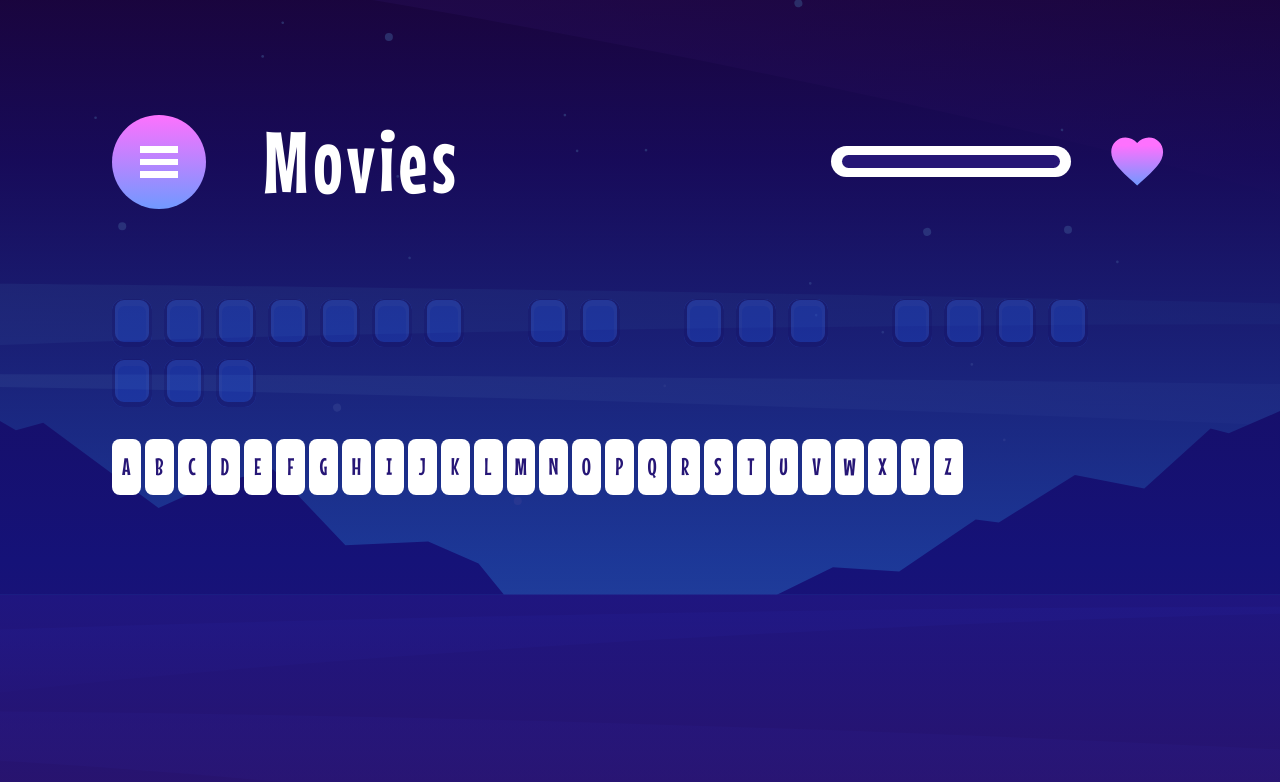
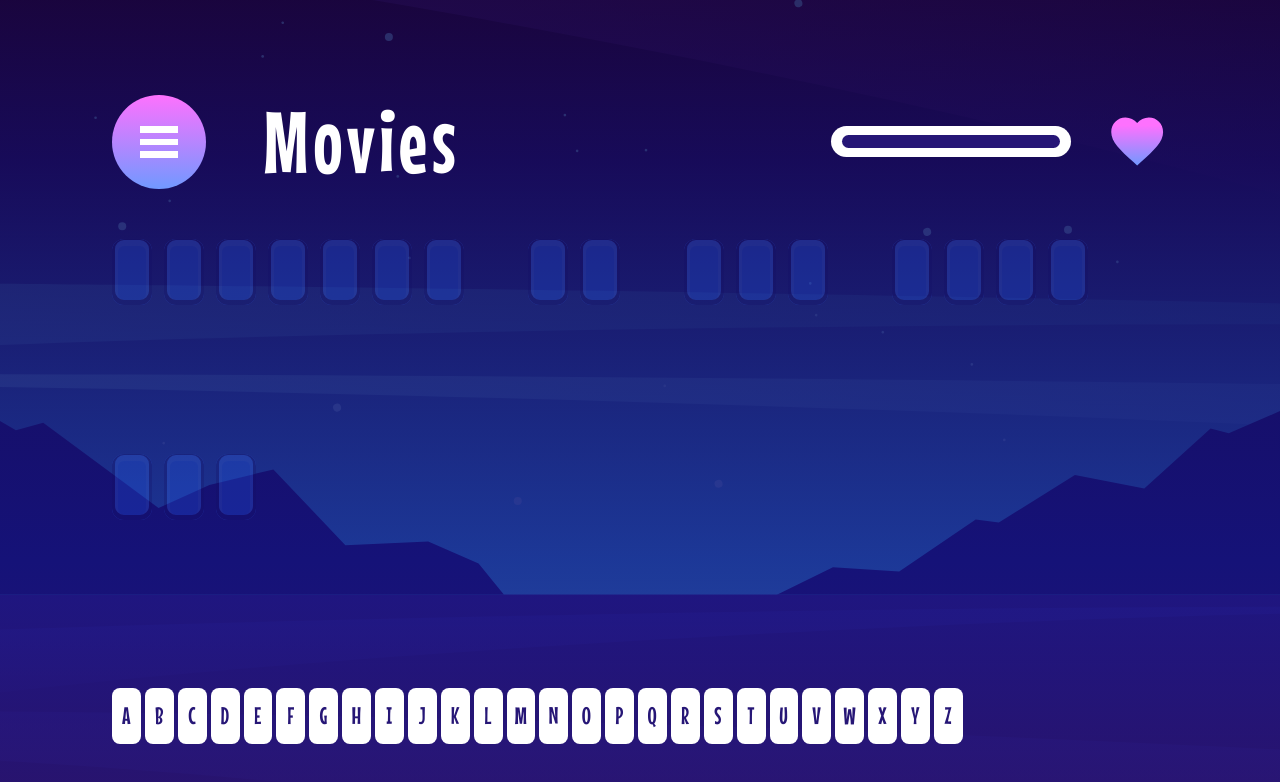
Before and after one commit to tryea/frontend-mentor-hangman-game, a Next.js app: page /play-game in a window 1280 px wide. Both pictures are taken after a click on the button "MOVIES". Shown: the top 782 px of the page. Built offline with nearby package versions, Linux system fonts and the light colour scheme.

Commit message:
adjusting the size

```diff
--- a/src/app/play-game/HangmanGamePage.tsx
+++ b/src/app/play-game/HangmanGamePage.tsx
@@ -42,7 +42,7 @@ export default function HangmanGamePage() {
 
   return (
     <div className="flex flex-1 flex-col">
-      <div className="relative w-full flex flex-row justify-between items-center h-[48px] sm:h-[64px] lg:h-[163px] mt-[46px] sm:mt-[61px] lg:mt-[80px]">
+      <div className="relative w-full flex flex-row justify-between items-center h-[48px] sm:h-[64px] lg:h-[163px] mt-[46px] sm:mt-[61px] lg:mt-[60px]">
         <div className="flex flex-row gap-4 sm:gap-8 lg:gap-[57px] h-full items-center">
           <button
             type="button"
@@ -64,8 +64,8 @@ export default function HangmanGamePage() {
         </div>
       </div>
 
-      <div className="flex flex-1 max-h-full overflow-hidden flex-col mt-[56px] mb-8 gap-8">
-        <div className="flex flex-row flex-wrap gap-3">
+      <div className="flex flex-1 max-h-full overflow-hidden flex-col mt-[56px] mb-8 sm:mt-28 sm:mb-28 lg:mb-14 lg:mt-4 gap-8">
+        <div className="flex flex-1 flex-row flex-wrap gap-3">
           {currentWord!.split("").map((char, idx) => {
             if (char === " ") {
               return (
```
